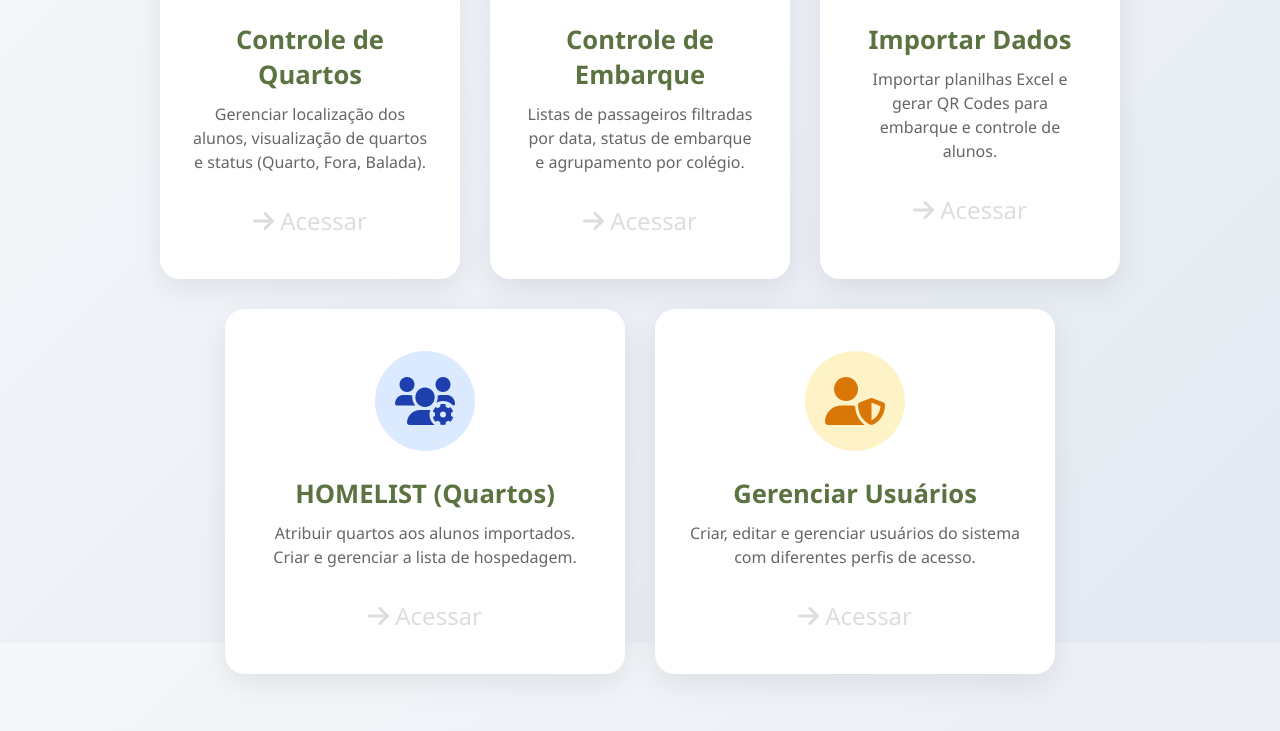
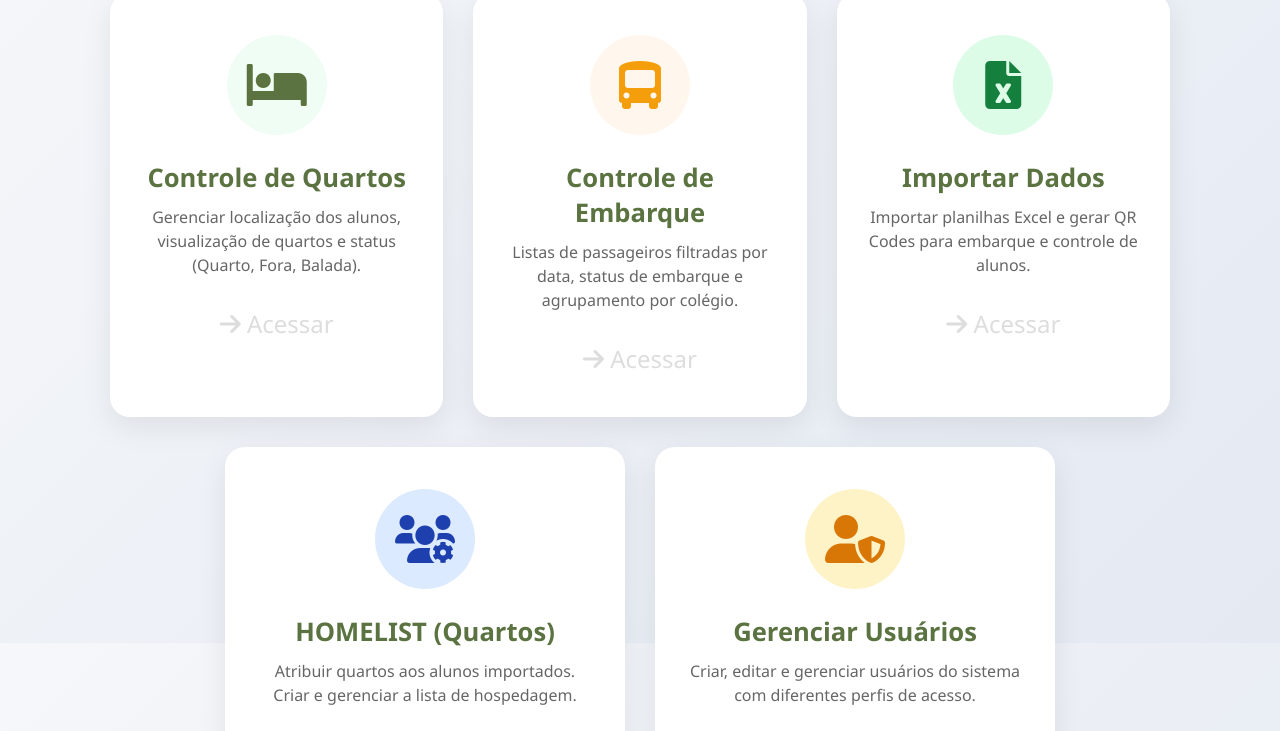
Before and after one commit to lucaspio1/PainelEllus, a website: page painel-localizacao/public/home.html in a window 1280 px wide. Shown: the part 157-888 px from the top of the page. Drawn offline with Linux system fonts and the light colour scheme; sample sign-in values are in the browser's storage.

Commit message:
estilo home

```diff
--- a/painel-localizacao/public/style.css
+++ b/painel-localizacao/public/style.css
@@ -54,6 +54,9 @@
     align-items: center;
     justify-content: center;
     background: linear-gradient(135deg, #f5f7fa 0%, #e4e9f2 100%);
+    min-height: 100vh;
+    padding: 20px 0; /* Dá um respiro no topo e no fundo */
+    overflow-y: auto !important; /* Força o scroll se a tela for muito pequena */
 }
 
 /* -----------------------------------------------------
@@ -103,7 +106,16 @@
 /* -----------------------------------------------------
    TELA HOME / MENU
    ----------------------------------------------------- */
-.home-wrapper { width: 100%; max-width: 1000px; padding: 20px; display: flex; flex-direction: column; align-items: center; gap: 40px; }
+.home-wrapper {
+    width: 100%;
+    max-width: 1100px; /* Aumentei um pouco para acomodar melhor os 5 botões */
+    padding: 20px;
+    display: flex;
+    flex-direction: column;
+    align-items: center;
+    gap: 30px; /* Diminuí um pouco o buraco entre o cabeçalho e os botões */
+    margin: auto; /* Centraliza verticalmente se sobrar espaço */
+}
 .home-header-area { width: 100%; display: flex; justify-content: space-between; align-items: center; background: white; padding: 15px 30px; border-radius: 50px; box-shadow: 0 4px 15px rgba(0,0,0,0.05); }
 .home-menu-grid { display: flex; gap: 30px; width: 100%; justify-content: center; flex-wrap: wrap; }
 .menu-card { flex: 1; min-width: 300px; max-width: 400px; background: white; border-radius: 20px; padding: 40px 30px; text-decoration: none; color: #333; box-shadow: 0 10px 30px rgba(0,0,0,0.08); transition: all 0.3s ease; border: 2px solid transparent; display: flex; flex-direction: column; align-items: center; text-align: center; position: relative; overflow: hidden; }
```
